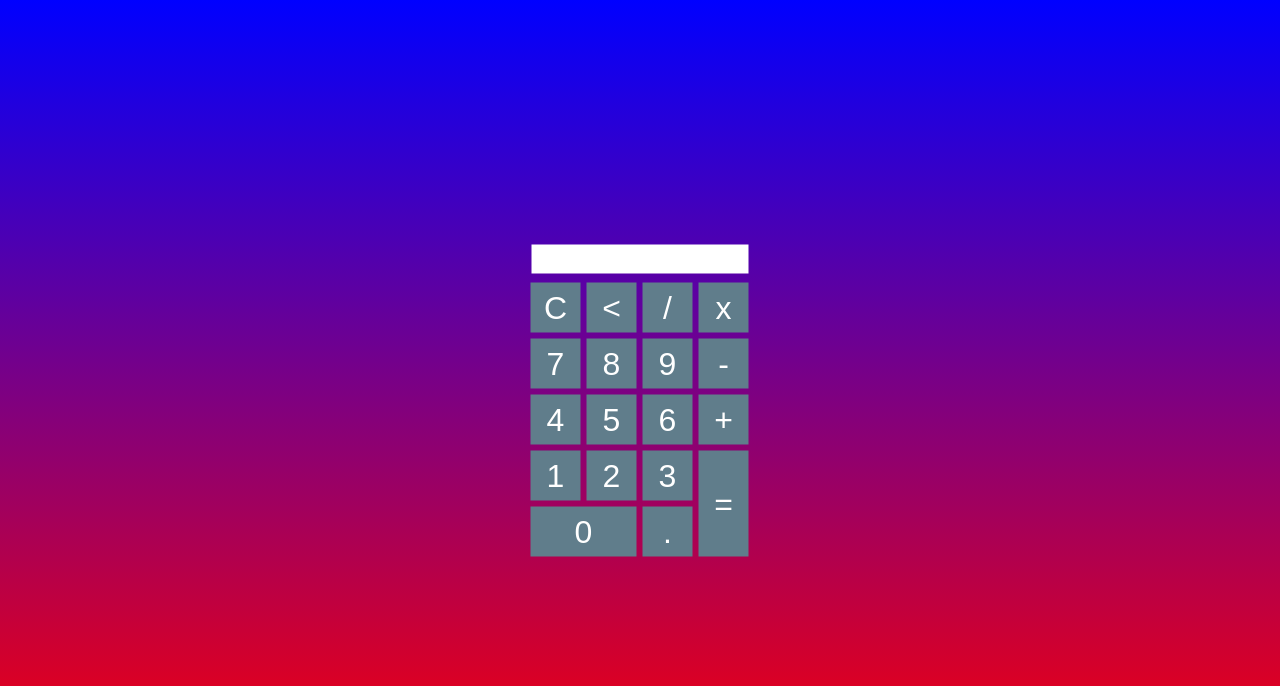
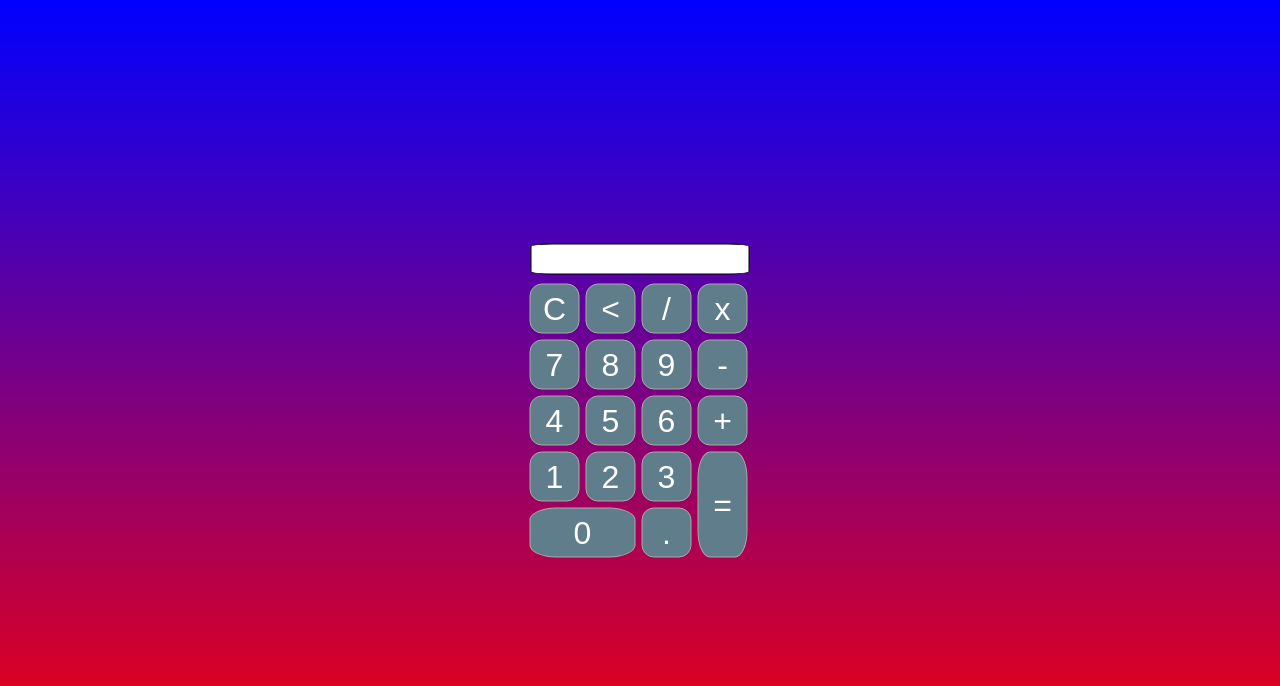
Before and after one commit to BekhruzSNiyazov/calculator, a Flask app: page / in a window 1280 px wide. Shown: the top 686 px of the page. Run offline with Flask 2, Linux system fonts and the light colour scheme.

Commit message:
Update index.html

```diff
--- a/templates/index.html
+++ b/templates/index.html
@@ -15,7 +15,8 @@
 				margin: 2px;
 				cursor: pointer;
 				background: #607d8b;
-				border: none;
+				border-radius: 25%;
+                                border: 1px solid darkgrey;
 				color: white;
 			}
 			.textview {
@@ -23,7 +24,8 @@
 				margin: 5px;
 				font-size: 25px;
 				padding: 5;
-				border: none;
+				border-radius: 10%;
+                                border: 1px solid black;
 				color: #607d8b;
 			}
 			.main {
```
